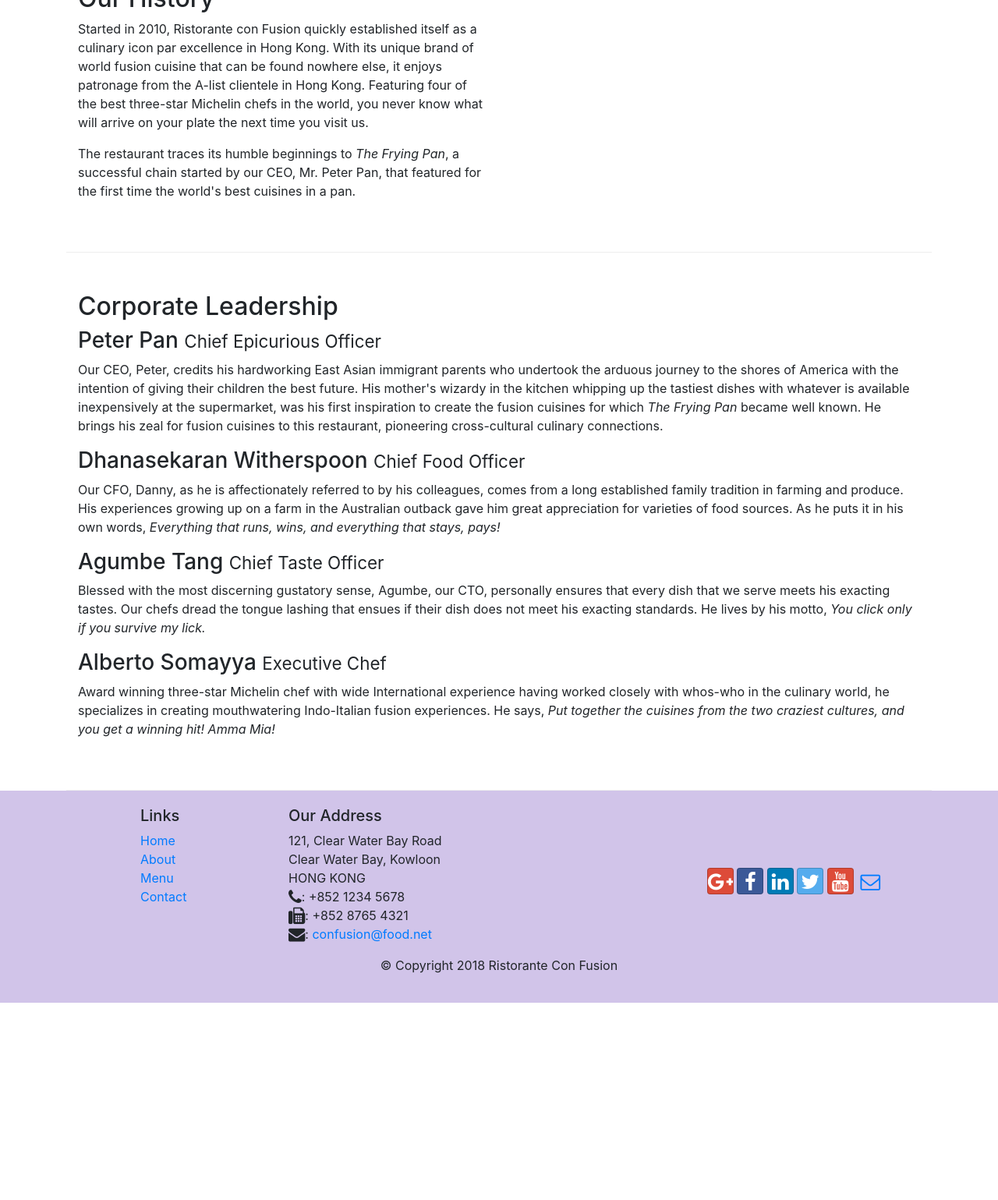
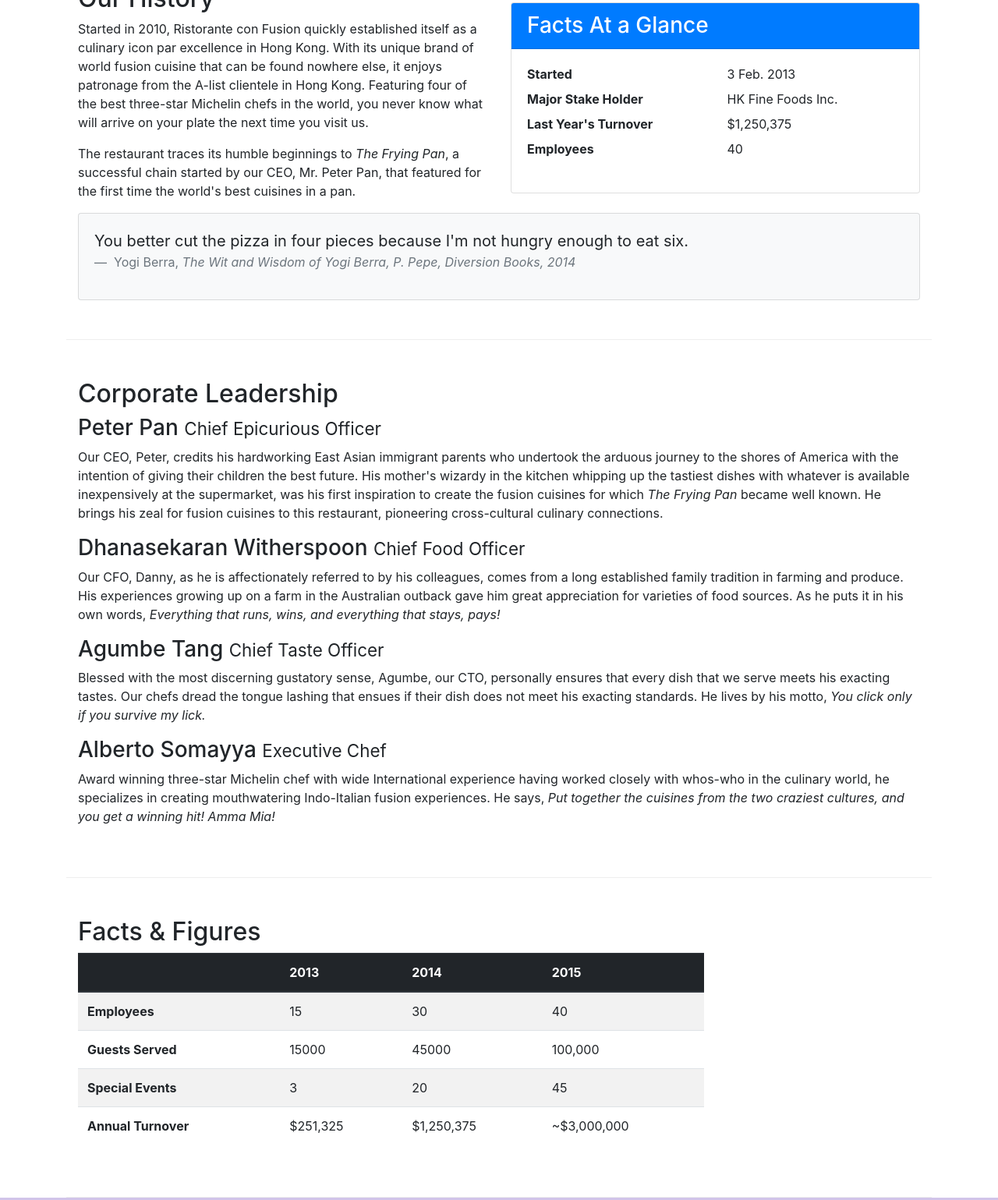
Before and after one commit to sumanthtatipamula/Front-End-Web-UI-Frameworks-and-Tools-Bootstrap-4, a website: page Week-2/conFusion/aboutus.html in a window 1280 px wide. Shown: the part 536-2075 px from the top of the page at 78% size. Before the commit the page ends 1822 px from the top, so only its background shows below. Drawn offline with nearby package versions, Linux system fonts and the light colour scheme.

Commit message:
Tables and Cards

```diff
--- a/Week-2/conFusion/aboutus.html
+++ b/Week-2/conFusion/aboutus.html
@@ -87,7 +87,38 @@
                     <em>The Frying Pan</em>, a successful chain started by our CEO, Mr. Peter Pan, that featured for the first time the world's best cuisines in a pan.
                 </p>
             </div>
-            <div></div>
+            <div class="col-sm">
+                <div class="card">
+                    <h3 class="card-header bg-primary text-white">Facts At a Glance</h3>
+                    <div class="card-body">
+                        <dl class="row">
+                            <dt class="col-6">Started</dt>
+                            <dd class="col-6">3 Feb. 2013</dd>
+                            <dt class="col-6">Major Stake Holder</dt>
+                            <dd class="col-6">HK Fine Foods Inc.</dd>
+                            <dt class="col-6">Last Year's Turnover</dt>
+                            <dd class="col-6">$1,250,375</dd>
+                            <dt class="col-6">Employees</dt>
+                            <dd class="col-6">40</dd>
+                        </dl>
+                    </div>
+                </div>
+            </div>
+            <div class="col-12">
+                <div class="card card-body bg-light">
+                    <blockquote class="blockquote">
+                        <p class="mb-0">
+                            You better cut the pizza in four pieces because I'm not hungry enough to eat six.
+                        </p>
+                        <footer class="blockquote-footer">
+                            Yogi Berra,
+                            <cite title="Source Title">The Wit and Wisdom of Yogi Berra, P. Pepe, Diversion Books,
+									2014</cite
+								>
+							</footer>
+						</blockquote>
+					</div>
+				</div>
 			</div>
 
 			<div class="row row-content align-items-center">
@@ -95,15 +126,25 @@
 					<h2>Corporate Leadership</h2>
 					<h3>Peter Pan <small>Chief Epicurious Officer</small></h3>
 					<p class="d-none d-sm-block">
-                    Our CEO, Peter, credits his hardworking East Asian immigrant parents who undertook the arduous journey to the shores of America with the intention of giving their children the best future. His mother's wizardy in the kitchen whipping up the tastiest dishes
-                    with whatever is available inexpensively at the supermarket, was his first inspiration to create the fusion cuisines for which
-                    <em>The Frying Pan</em> became well known. He brings his zeal for fusion cuisines to this restaurant, pioneering cross-cultural culinary connections.
+						Our CEO, Peter, credits his hardworking East Asian immigrant parents
+						who undertook the arduous journey to the shores of America with the
+						intention of giving their children the best future. His mother's
+						wizardy in the kitchen whipping up the tastiest dishes with whatever
+						is available inexpensively at the supermarket, was his first
+						inspiration to create the fusion cuisines for which
+						<em>The Frying Pan</em> became well known. He brings his zeal for
+						fusion cuisines to this restaurant, pioneering cross-cultural
+						culinary connections.
 					</p>
 					<h3>Dhanasekaran Witherspoon <small>Chief Food Officer</small></h3>
 					<p class="d-none d-sm-block">
-                    Our CFO, Danny, as he is affectionately referred to by his colleagues, comes from a long established family tradition in farming and produce. His experiences growing up on a farm in the Australian outback gave him great appreciation for varieties of food
+						Our CFO, Danny, as he is affectionately referred to by his
+						colleagues, comes from a long established family tradition in
+						farming and produce. His experiences growing up on a farm in the
+						Australian outback gave him great appreciation for varieties of food
 						sources. As he puts it in his own words,
-                    <em>Everything that runs, wins, and everything that stays, pays!</em
+						<em
+							>Everything that runs, wins, and everything that stays, pays!</em
 						>
 					</p>
 					<h3>Agumbe Tang <small>Chief Taste Officer</small></h3>
@@ -116,12 +157,60 @@
 					</p>
 					<h3>Alberto Somayya <small>Executive Chef</small></h3>
 					<p class="d-none d-sm-block">
-                    Award winning three-star Michelin chef with wide International experience having worked closely with whos-who in the culinary world, he specializes in creating mouthwatering Indo-Italian fusion experiences. He says,
-                    <em>Put together the cuisines from the two craziest cultures, and you
+						Award winning three-star Michelin chef with wide International
+						experience having worked closely with whos-who in the culinary
+						world, he specializes in creating mouthwatering Indo-Italian fusion
+						experiences. He says,
+						<em
+							>Put together the cuisines from the two craziest cultures, and you
 							get a winning hit! Amma Mia!</em
 						>
 					</p>
 				</div>
+			</div>
+			<div class="row row-content">
+				<div class="col-12 col-sm-9">
+					<h2>Facts &amp; Figures</h2>
+					<div class="table-responsive">
+						<table class="table table-striped">
+							<thead class="thead-dark">
+								<tr>
+									<th>&nbsp;</th>
+									<th>2013</th>
+									<th>2014</th>
+									<th>2015</th>
+								</tr>
+							</thead>
+							<tbody>
+								<tr>
+									<th>Employees</th>
+									<td>15</td>
+									<td>30</td>
+									<td>40</td>
+								</tr>
+								<tr>
+									<th>Guests Served</th>
+									<td>15000</td>
+									<td>45000</td>
+									<td>100,000</td>
+								</tr>
+								<tr>
+									<th>Special Events</th>
+									<td>3</td>
+									<td>20</td>
+									<td>45</td>
+								</tr>
+								<tr>
+									<th>Annual Turnover</th>
+									<td>$251,325</td>
+									<td>$1,250,375</td>
+									<td>~$3,000,000</td>
+								</tr>
+							</tbody>
+						</table>
+					</div>
+				</div>
+				<div class="col-12 cols-sm-3"></div>
 			</div>
 		</div>
 
```
Lines whose indentation alone changed are shown as unchanged.
